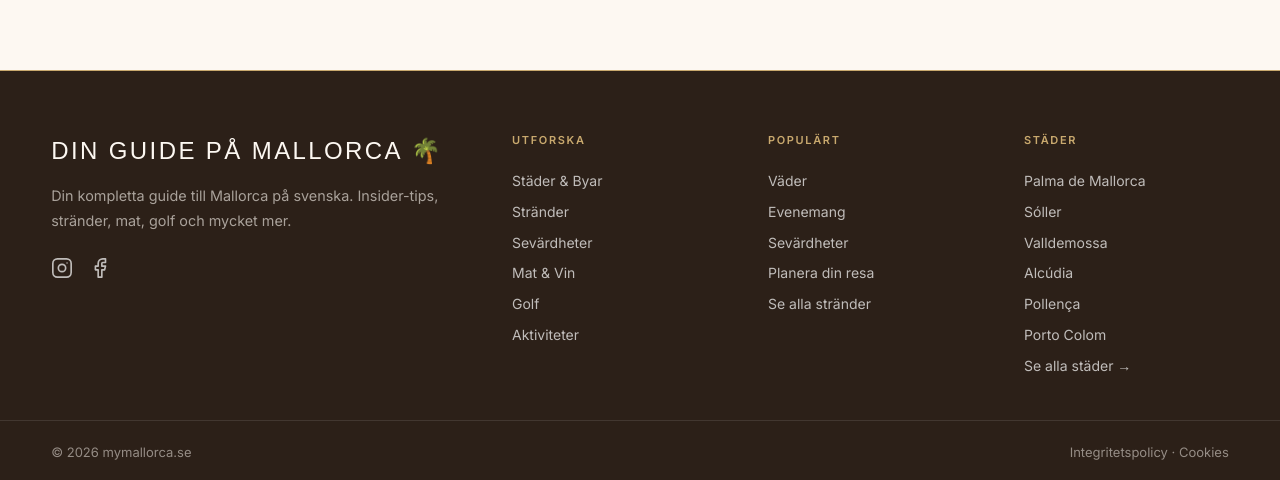
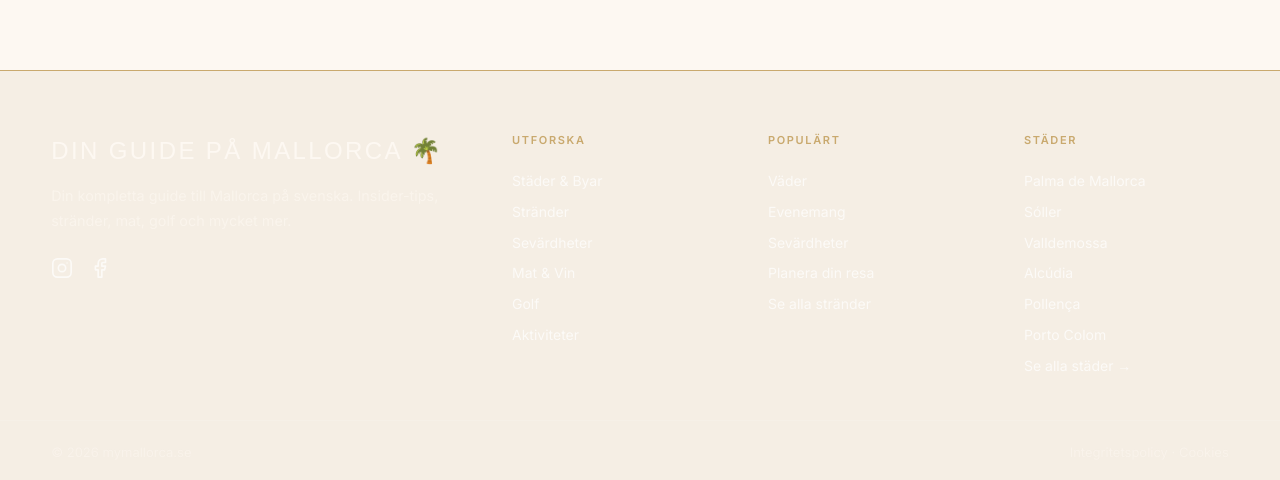
Before and after one commit to ErikFerla/min-hemsida, a Next.js app: page / in a window 1280 px wide. Shown: the part 7019-7499 px from the top of the page. Built offline with nearby package versions, Linux system fonts and the light colour scheme; a web font is replaced by a local one.

Commit message:
Update footer to warm beige

```diff
--- a/app/layout.tsx
+++ b/app/layout.tsx
@@ -26,7 +26,7 @@ export default function RootLayout({ children }: { children: React.ReactNode })
         <Navbar />
         <WebSiteSchema />
         <main style={{ width: '100%', overflowX: 'hidden' }}>{children}</main>
-        <footer style={{ background: '#2C2018', color: 'white', padding: '0' }}>
+        <footer style={{ background: '#f5eee4', color: '#1f2937', padding: '0' }}>
           {/* Gold top line */}
           <div style={{ borderTop: '1px solid #c9a96e' }} />
 
```
